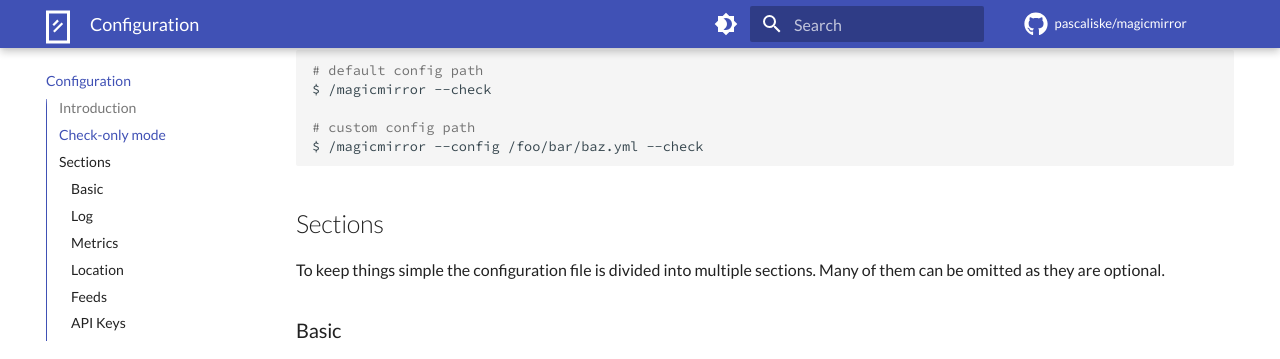
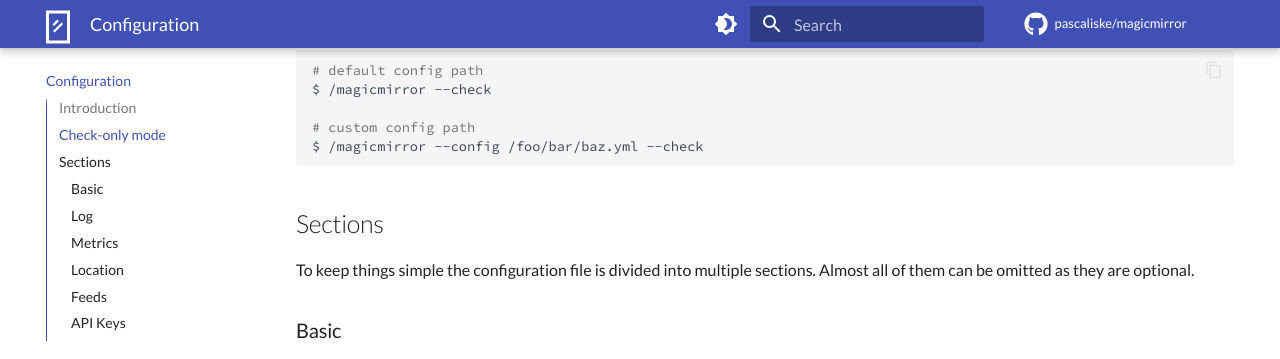
Before and after one commit to pascaliske/magicmirror, an MkDocs documentation site: the page built from docs/configuration/index.md, in a window 1280 px wide and 900 px high, scrolled down 644 px. Shown: the top 359 px of the window. Built offline with MkDocs 1.6.1 and Material for MkDocs 9.7.7, drawn with Linux system fonts in a browser that asks for light colours; comment, search, counter and statistics services are not loaded.

Commit message:
docs: enable copy code button, re-enable footer navigation

```diff
--- a/docs/configuration/index.md
+++ b/docs/configuration/index.md
@@ -57,7 +57,7 @@
 
 ## Sections
 
-To keep things simple the configuration file is divided into multiple sections. Many of them can be omitted as they are optional.
+To keep things simple the configuration file is divided into multiple sections. Almost all of them can be omitted as they are optional.
 
 ### Basic
 
--- a/mkdocs.yml
+++ b/mkdocs.yml
@@ -38,9 +38,11 @@
     - navigation.tabs
     - navigation.sections
     - navigation.top
+    - navigation.footer
     - toc.follow
     - toc.integrate
     - content.code.annotate
+    - content.code.copy
     - content.tabs.link
 
 # navigation
```
